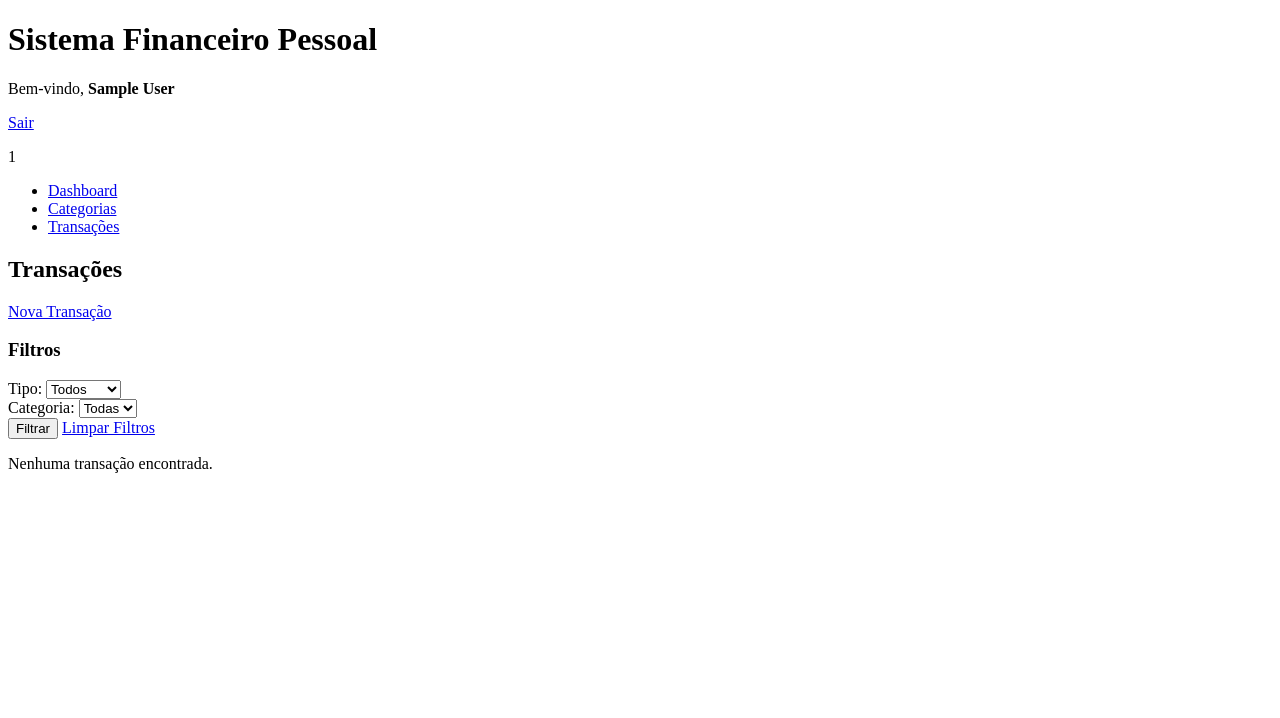
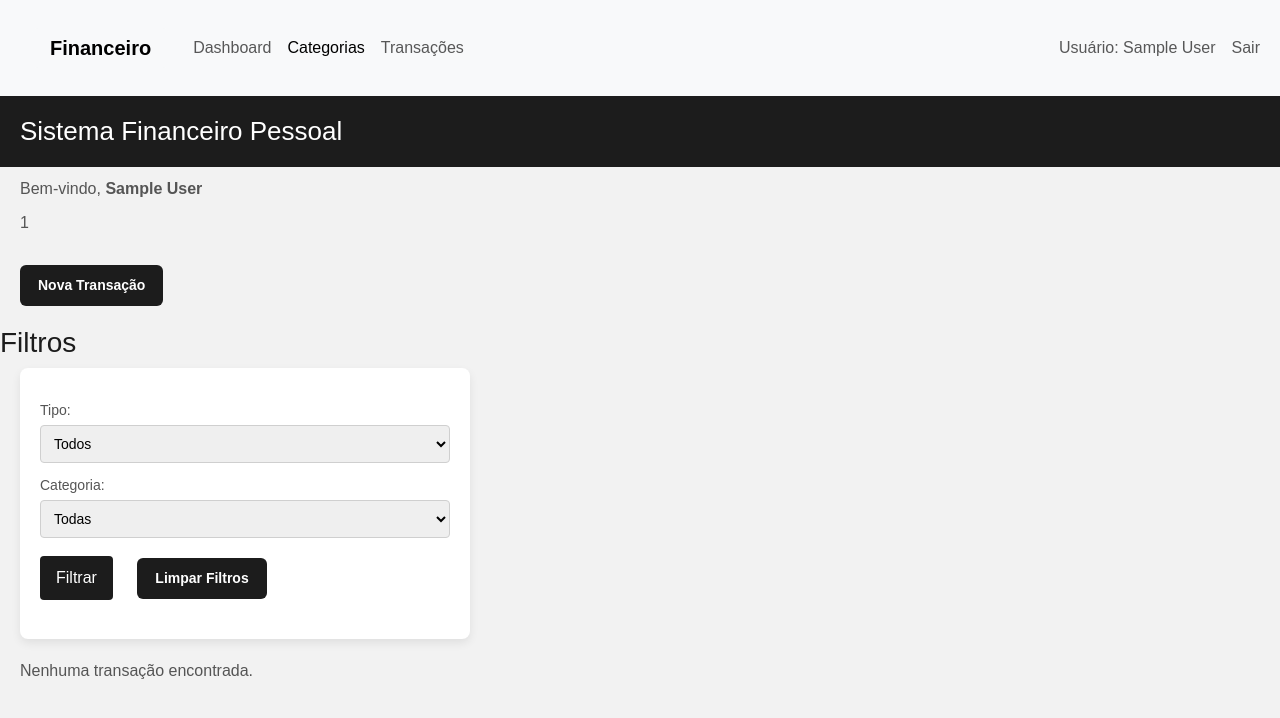
Before and after one commit to cauarmoreira6/financeiro, a PHP site: page /transacoes_listar.php in a window 1280 px wide. Shown: the top 718 px of the page. Run offline with PHP 8.4, Linux system fonts and the light colour scheme; the visitor is signed in with stand-in values (Sample User, id 1); data that the repository does not hold is empty.

Commit message:
sistema_financeiro_finalizado

```diff
--- a/index.php
+++ b/index.php
@@ -82,7 +82,7 @@ $ultimas_transacoes = $stmt_ultimas->fetchAll();
         <h2>Últimas Transações</h2>
 
         <?php if (count($ultimas_transacoes) > 0): ?>
-            <table border="1">
+            <table class="table ">
                 <thead>
                     <tr>
                         <th>Data</th>
--- a/navbar.php
+++ b/navbar.php
@@ -21,7 +21,7 @@
                 <li class="nav-item">
                     <a class="nav-link">Usuário: <?php echo $usuario_nome ?></a>
                 </li>
-                <li class="nav-item">
+                <li class="nav-item-sair">
                     <a class="nav-link" href="logout.php">Sair</a>
                 </li>
             </ul>
--- /dev/null
+++ b/style_trans.css
@@ -0,0 +1,105 @@
+body {
+    background-color: #F2F2F2;
+    font-family: Arial, Helvetica, sans-serif;
+    color: #1C1C1C;
+}
+
+h1 {
+    background-color: #1C1C1C;
+    color: #FFFFFF;
+    padding: 20px;
+    margin: 0;
+    font-size: 26px;
+}
+
+p {
+    margin: 10px 20px;
+    color: #555;
+}
+
+h2 {
+    margin: 20px;
+    font-size: 22px;
+}
+
+form {
+    background-color: #FFFFFF;
+    margin: 0 20px 20px;
+    padding: 20px;
+    max-width: 450px;
+
+    border-radius: 8px;
+    box-shadow: 0 4px 10px rgba(0,0,0,0.08);
+}
+
+label {
+    display: block;
+    margin-top: 12px;
+    font-size: 14px;
+    color: #555;
+}
+
+input,
+select {
+    width: 100%;
+    padding: 9px;
+    margin-top: 4px;
+
+    border: 1px solid #CFCFCF;
+    border-radius: 4px;
+    font-size: 14px;
+}
+
+input:focus,
+select:focus {
+    outline: none;
+    border-color: #1C1C1C;
+}
+
+
+button {
+    margin-top: 15px;
+    padding: 10px 16px;
+    background-color: #1C1C1C;
+    color: #FFFFFF;
+
+    border: none;
+    border-radius: 4px;
+    cursor: pointer;
+}
+
+button:hover {
+    background-color: #333;
+}
+
+a.cancelar {
+    margin-left: 10px;
+    color: #555;
+}
+
+div > a {
+    display: inline-block;
+    margin: 20px;
+
+    padding: 10px 18px;
+
+    background-color: #1C1C1C; /* preto */
+    color: #FFFFFF;
+
+    text-decoration: none;
+    font-size: 14px;
+    font-weight: 600;
+
+    border-radius: 6px;
+    transition: background-color 0.2s ease;
+}
+
+/* div > a:hover {
+    background-color: #333333;
+    color: #FFFFFF;
+    text-decoration: none;
+} */
+
+.navbar-brand{
+    background-color: #F8F9FA;
+}
--- a/transacoes_listar.php
+++ b/transacoes_listar.php
@@ -53,26 +53,19 @@ $categorias = $stmt_categorias->fetchAll();
     <meta charset="UTF-8">
     <meta name="viewport" content="width=device-width, initial-scale=1.0">
     <title>Transações - Sistema Financeiro</title>
+    <link href="https://cdn.jsdelivr.net/npm/bootstrap@5.3.8/dist/css/bootstrap.min.css" rel="stylesheet" integrity="sha384-sRIl4kxILFvY47J16cr9ZwB07vP4J8+LH7qKQnuqkuIAvNWLzeN8tE5YBujZqJLB" crossorigin="anonymous">
+    <link rel="stylesheet" href="style_trans.css">
 </head>
 <body>
+    <?php include 'navbar.php'; ?>
+
     <h1>Sistema Financeiro Pessoal</h1>
 
     <div>
         <p>Bem-vindo, <strong><?php echo htmlspecialchars($usuario_nome); ?></strong></p>
-        <a href="logout.php">Sair</a>
     </div>
 
     <?php exibir_mensagem(); ?>
-
-    <nav>
-        <ul>
-            <li><a href="index.php">Dashboard</a></li>
-            <li><a href="categorias_listar.php">Categorias</a></li>
-            <li><a href="transacoes_listar.php">Transações</a></li>
-        </ul>
-    </nav>
-
-    <h2>Transações</h2>
 
     <div>
         <a href="transacoes_formulario.php">Nova Transação</a>
@@ -109,7 +102,7 @@ $categorias = $stmt_categorias->fetchAll();
     </form>
 
     <?php if (count($transacoes) > 0): ?>
-        <table border="1">
+        <table >
             <thead>
                 <tr>
                     <th>Data</th>
@@ -140,5 +133,8 @@ $categorias = $stmt_categorias->fetchAll();
     <?php else: ?>
         <p>Nenhuma transação encontrada.</p>
     <?php endif; ?>
+
+
+    <script src="https://cdn.jsdelivr.net/npm/bootstrap@5.3.8/dist/js/bootstrap.bundle.min.js" integrity="sha384-FKyoEForCGlyvwx9Hj09JcYn3nv7wiPVlz7YYwJrWVcXK/BmnVDxM+D2scQbITxI" crossorigin="anonymous"></script>
 </body>
 </html>
```
Also changed, not shown: categorias_formulario.php (+43 -25 lines), registro.php (+8 -1 lines), style_cad.css (added, +118 -0 lines), style_cat.css (added, +46 -0 lines), style_nt.css (added, +105 -0 lines), style_ti.css (+6 -4 lines), transacoes_formulario.php (+7 -9 lines), style.css (line endings or trailing spaces).
